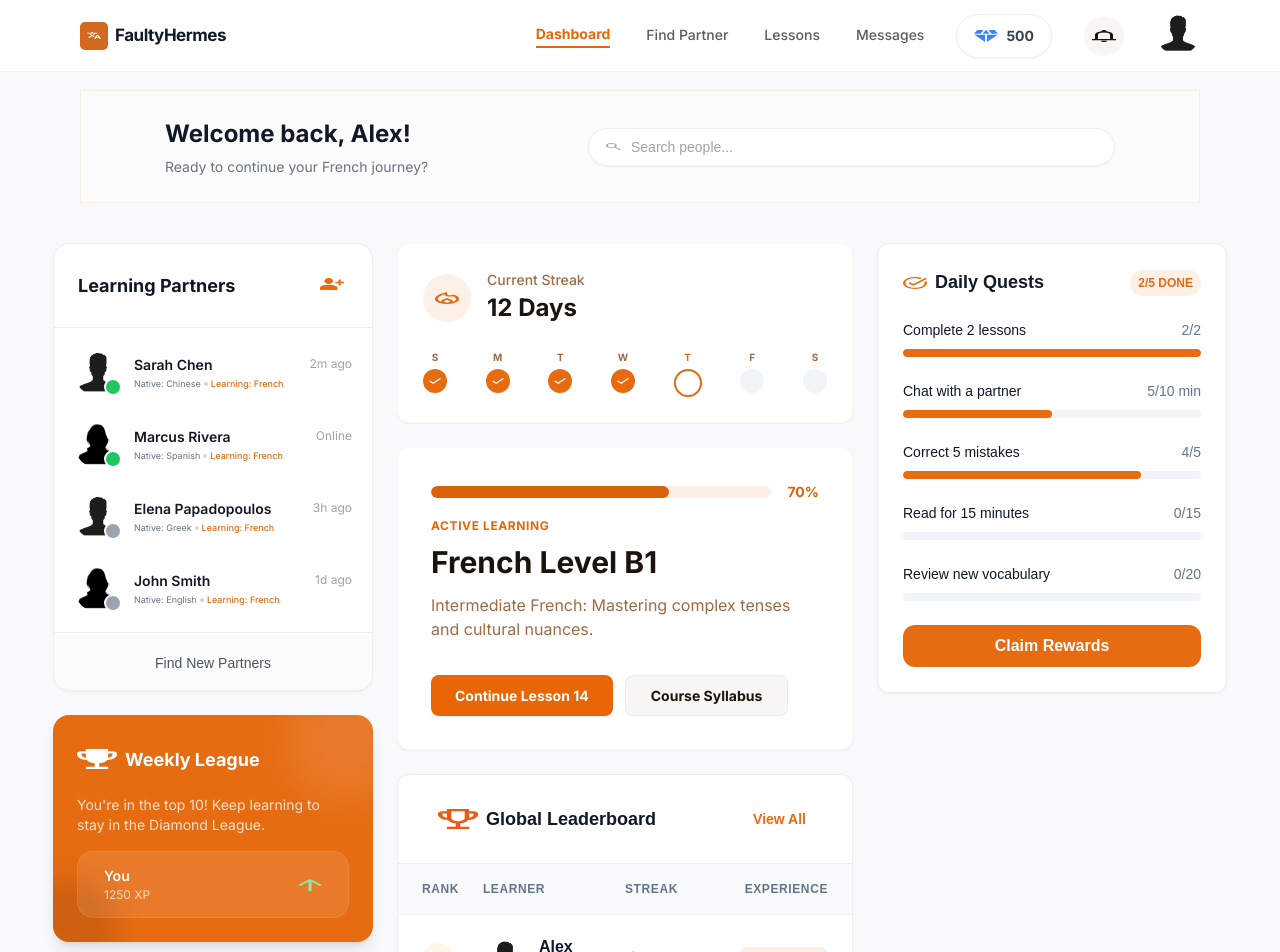
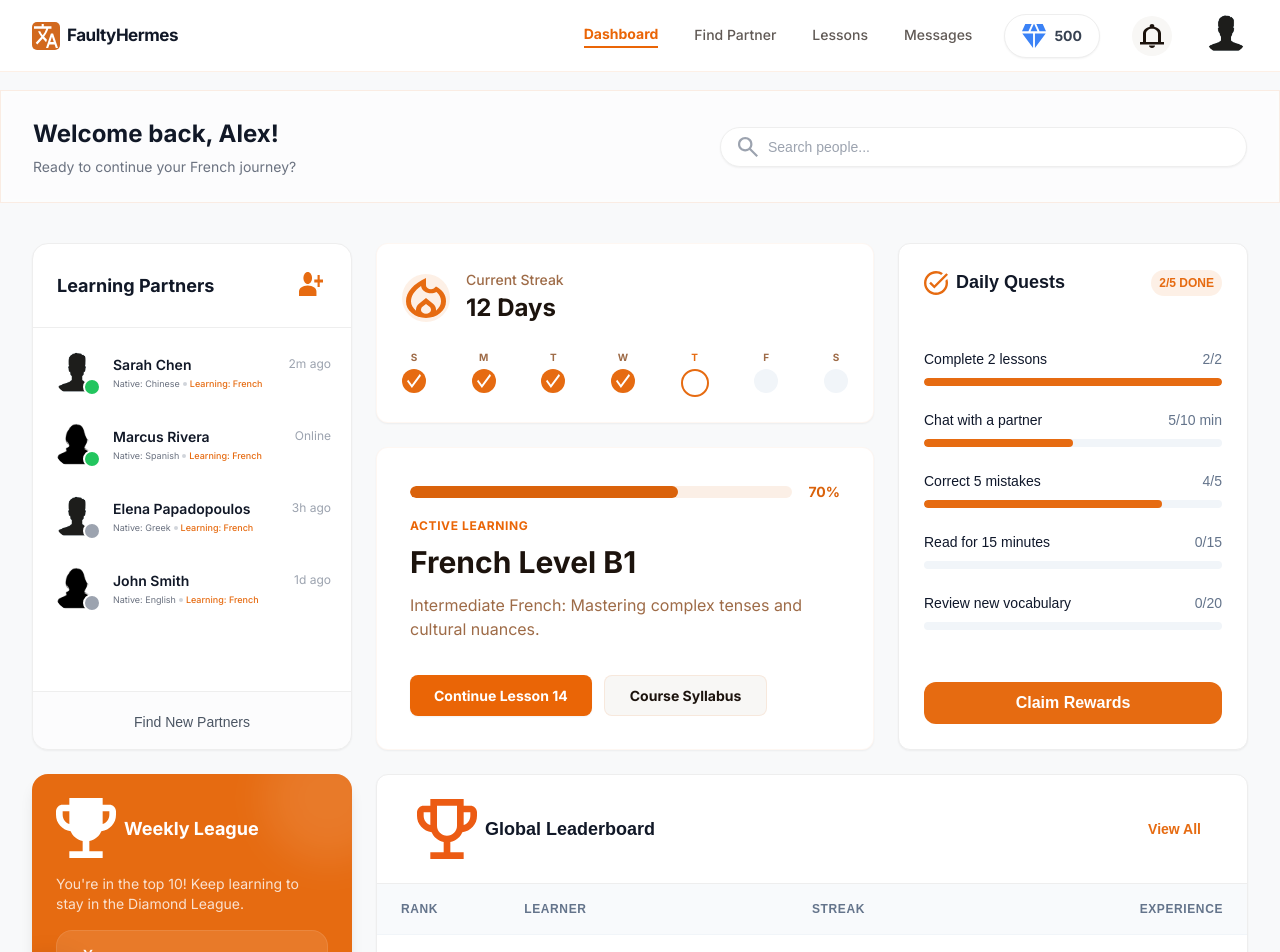
Before and after one commit to hendrix-llouchi/Faulty-Hermes, a React (Vite) app in the folder hermes-frontend/: page /dashboard in a window 1280 px wide. Shown: the top 952 px of the page. Built offline with nearby package versions, Linux system fonts and the light colour scheme.

Commit message:
fixed components  misarrangemnt on dashboard page

```diff
--- a/hermes-frontend/src/pages/Dashboard.css
+++ b/hermes-frontend/src/pages/Dashboard.css
@@ -8,10 +8,7 @@
     align-items: center;
 }
 
-img {
-    max-width: 100%;
-    object-fit: contain;
-}
+
 
 /* Header */
 .dash-header {
@@ -19,8 +16,8 @@ img {
     border-bottom: 1px solid rgba(230, 107, 17, 0.1);
     height: 72px;
     width: 100%;
-    max-width: 1280px;
-    padding: 0 80px;
+    max-width: 100%;
+    padding: 0 32px;
     display: flex;
     align-items: center;
     justify-content: space-between;
@@ -44,8 +41,9 @@ img {
 }
 
 .dash-logo-icon img {
-    width: 14px;
-    height: 13px;
+    width: 24px;
+    height: 24px;
+    flex-shrink: 0;
 }
 
 .dash-logo-text {
@@ -121,12 +119,12 @@ img {
 /* Welcome Banner */
 .dash-welcome-banner {
     width: 100%;
-    max-width: 1120px;
+    max-width: 100%;
     margin-top: 18px;
     background-color: rgba(255, 255, 255, 0.5);
     backdrop-filter: blur(2px);
     border: 1px solid rgba(234, 101, 6, 0.1);
-    padding: 25px 84px;
+    padding: 25px 32px;
     display: flex;
     align-items: center;
     justify-content: space-between;
@@ -163,17 +161,20 @@ img {
 .dash-diamonds-badge img {
     width: 24px;
     height: 24px;
+    flex-shrink: 0;
 }
 
 .dash-bell-icon img {
     width: 24px;
     height: 24px;
+    flex-shrink: 0;
 }
 
 .dash-search-input-wrapper img {
-    width: 15px;
-    height: 15px;
+    width: 20px;
+    height: 20px;
     margin-right: 8px;
+    flex-shrink: 0;
 }
 
 .dash-search-input-wrapper input {
@@ -191,8 +192,8 @@ img {
 /* Main Content Layout */
 .dash-main-content {
     width: 100%;
-    max-width: 1280px;
-    padding: 40px 53px;
+    max-width: 100%;
+    padding: 40px 32px;
     box-sizing: border-box;
 }
 
@@ -261,15 +262,19 @@ img {
 .icon-btn img {
     width: 24px;
     height: 24px;
+    flex-shrink: 0;
 }
 
 /* Learning Partners Widget */
 .learning-partners-widget {
     border-radius: 16px;
+    display: flex;
+    flex-direction: column;
 }
 
 .widget-body.p-sm {
     padding: 8px;
+    flex: 1;
 }
 
 .partner-item {
@@ -376,6 +381,7 @@ img {
     box-shadow: 0px 10px 15px -3px rgba(0, 0, 0, 0.1), 0px 4px 6px -4px rgba(0, 0, 0, 0.1);
     position: relative;
     border: none;
+    align-self: start;
 }
 
 .league-glow-top {
@@ -421,8 +427,9 @@ img {
 }
 
 .league-header img {
-    width: 40px;
-    height: 40px;
+    width: 60px;
+    height: 60px;
+    flex-shrink: 0;
 }
 
 .league-content p {
@@ -462,12 +469,14 @@ img {
 .league-stats img {
     width: 24px;
     height: 24px;
+    flex-shrink: 0;
 }
 
 /* Learning Streak Widget */
 .learning-streak-widget {
     padding: 25px;
     border: 1px solid rgba(230, 107, 17, 0.05);
+    height: fit-content;
 }
 
 .streak-header {
@@ -488,8 +497,9 @@ img {
 }
 
 .streak-icon-wrapper img {
-    width: 24px;
-    height: 24px;
+    width: 40px;
+    height: 40px;
+    flex-shrink: 0;
 }
 
 .streak-title-wrapper {
@@ -556,8 +566,9 @@ img {
 }
 
 .day-circle img {
-    width: 12px;
-    height: 12px;
+    width: 14px;
+    height: 14px;
+    flex-shrink: 0;
 }
 
 /* Current Course Bento */
@@ -567,6 +578,7 @@ img {
     display: flex;
     flex-direction: column;
     gap: 15px;
+    height: fit-content;
 }
 
 .course-progress-bar-container {
@@ -655,6 +667,9 @@ img {
 .daily-quests-widget {
     padding: 25px;
     gap: 24px;
+    display: flex;
+    flex-direction: column;
+    justify-content: space-between;
 }
 
 .daily-quests-header {
@@ -674,6 +689,7 @@ img {
 .quests-title img {
     width: 24px;
     height: 24px;
+    flex-shrink: 0;
 }
 
 .quests-done-badge {
@@ -772,8 +788,9 @@ img {
 }
 
 .leaderboard-title img {
-    width: 40px;
-    height: 40px;
+    width: 60px;
+    height: 60px;
+    flex-shrink: 0;
 }
 
 .view-all-btn {
--- a/hermes-frontend/src/pages/Dashboard.jsx
+++ b/hermes-frontend/src/pages/Dashboard.jsx
@@ -87,9 +87,10 @@ export default function Dashboard() {
             {/* Main Content Grid */}
             <div className="dash-main-content">
                 <div className="dash-grid-layout">
-                    {/* COLUMN 1 */}
-                    <div className="dash-col dash-col-1">
-                        {/* Learning Partners Widget */}
+
+                    {/* --- ROW 1 --- */}
+
+                    {/* Column 1: Learning Partners */}
                     <div className="dash-widget learning-partners-widget">
                         <div className="widget-header border-b">
                             <h3>Learning Partners</h3>
@@ -123,29 +124,8 @@ export default function Dashboard() {
                         </div>
                     </div>
 
-                        {/* Weekly League Widget */}
-                        <div className="dash-widget weekly-league-widget">
-                            <div className="league-glow-top"></div>
-                            <div className="league-glow-bottom"></div>
-                            <div className="league-content">
-                                <div className="league-header">
-                                    <img src={imgTrophyWhite} alt="Trophy" />
-                                    <h3>Weekly League</h3>
-                                </div>
-                                <p>You're in the top 10! Keep learning to stay in the Diamond League.</p>
-                                <div className="league-stats">
-                                    <div className="league-user-info">
-                                        <span className="league-me">You</span>
-                                        <span className="league-xp">1250 XP</span>
-                                    </div>
-                                    <img src={imgArrowUp} alt="Arrow Up" />
-                                </div>
-                            </div>
-                        </div>
-                    </div>
-
-                    {/* COLUMN 2 */}
-                    <div className="dash-col dash-col-2">
+                    {/* Column 2: Dashboard Center Wrapper (Streak + Course) */}
+                    <div className="dash-col dash-col-center">
                         {/* Learning Streak Widget */}
                         <div className="dash-widget learning-streak-widget">
                             <div className="streak-header">
@@ -187,8 +167,59 @@ export default function Dashboard() {
                                 <button className="btn-secondary">Course Syllabus</button>
                             </div>
                         </div>
+                    </div>
 
-                        {/* Global Leaderboard Widget (Spans Col 2 & Col 3 logically via CSS OR placed in wrapper) */}
+                    {/* Column 3: Daily Quests */}
+                    <div className="dash-widget daily-quests-widget">
+                        <div className="widget-header daily-quests-header">
+                            <div className="quests-title">
+                                <img src={imgQuest} alt="Quests" />
+                                <h3>Daily Quests</h3>
+                            </div>
+                            <div className="quests-done-badge">2/5 DONE</div>
+                        </div>
+                        <div className="quests-list">
+                            {dailyQuests.map(quest => (
+                                <div key={quest.id} className="quest-item">
+                                    <div className="quest-info">
+                                        <span className="quest-text">{quest.text}</span>
+                                        <span className="quest-progress">{quest.current}/{quest.max}{quest.unit}</span>
+                                    </div>
+                                    <div className="quest-progress-track">
+                                        <div
+                                            className="quest-progress-fill"
+                                            style={{ width: `${(quest.current / quest.max) * 100}%` }}
+                                        ></div>
+                                    </div>
+                                </div>
+                            ))}
+                        </div>
+                        <button className="claim-rewards-btn">Claim Rewards</button>
+                    </div>
+
+                    {/* --- ROW 2 --- */}
+
+                    {/* Column 1: Weekly League */}
+                    <div className="dash-widget weekly-league-widget">
+                        <div className="league-glow-top"></div>
+                        <div className="league-glow-bottom"></div>
+                        <div className="league-content">
+                            <div className="league-header">
+                                <img src={imgTrophyWhite} alt="Trophy" />
+                                <h3>Weekly League</h3>
+                            </div>
+                            <p>You're in the top 10! Keep learning to stay in the Diamond League.</p>
+                            <div className="league-stats">
+                                <div className="league-user-info">
+                                    <span className="league-me">You</span>
+                                    <span className="league-xp">1250 XP</span>
+                                </div>
+                                <img src={imgArrowUp} alt="Arrow Up" />
+                            </div>
+                        </div>
+                    </div>
+
+                    {/* Column 2 & 3: Global Leaderboard */}
                     <div className="dash-widget global-leaderboard-widget">
                         <div className="widget-header border-b leaderboard-header">
                             <div className="leaderboard-title">
@@ -227,38 +258,6 @@ export default function Dashboard() {
                             ))}
                         </div>
                     </div>
-                    </div>
-
-                    {/* COLUMN 3 */}
-                    <div className="dash-col dash-col-3">
-                        {/* Daily Quests Widget */}
-                        <div className="dash-widget daily-quests-widget">
-                            <div className="widget-header daily-quests-header">
-                                <div className="quests-title">
-                                    <img src={imgQuest} alt="Quests" />
-                                    <h3>Daily Quests</h3>
-                                </div>
-                                <div className="quests-done-badge">2/5 DONE</div>
-                            </div>
-                            <div className="quests-list">
-                                {dailyQuests.map(quest => (
-                                    <div key={quest.id} className="quest-item">
-                                        <div className="quest-info">
-                                            <span className="quest-text">{quest.text}</span>
-                                            <span className="quest-progress">{quest.current}/{quest.max}{quest.unit}</span>
-                                        </div>
-                                        <div className="quest-progress-track">
-                                            <div
-                                                className="quest-progress-fill"
-                                                style={{ width: `${(quest.current / quest.max) * 100}%` }}
-                                            ></div>
-                                        </div>
-                                    </div>
-                                ))}
-                            </div>
-                            <button className="claim-rewards-btn">Claim Rewards</button>
-                        </div>
-                    </div>
 
                 </div>
             </div>
```
Lines whose indentation alone changed are shown as unchanged.
